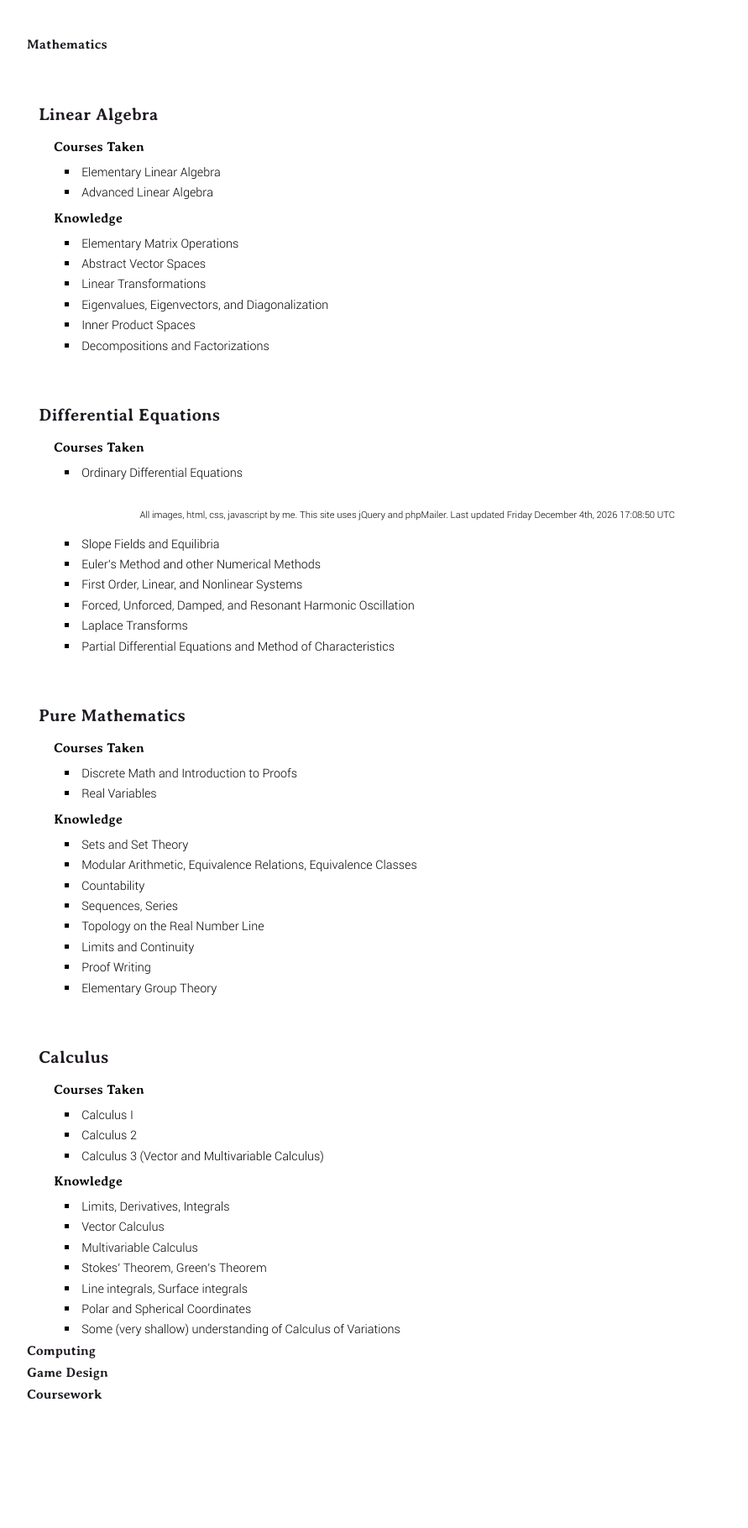
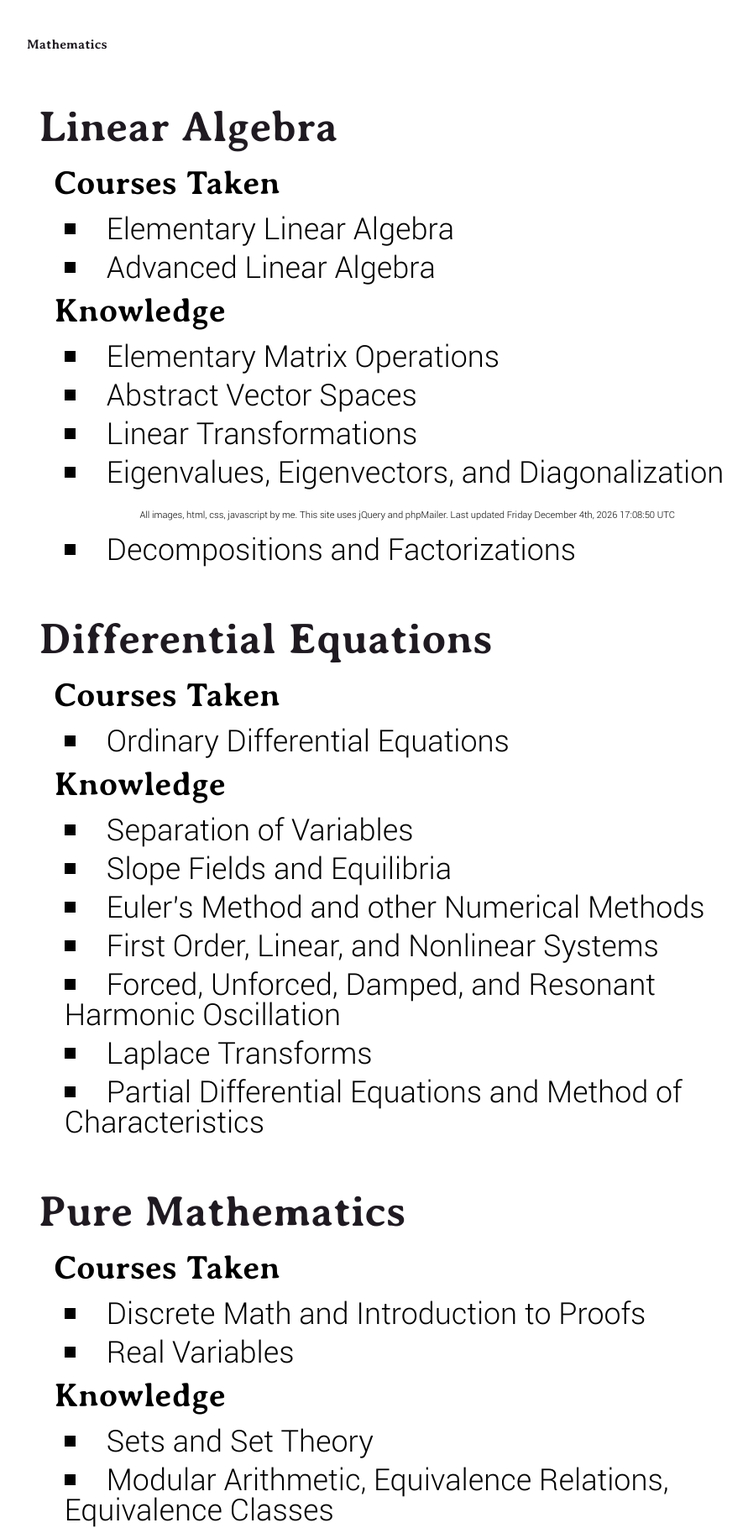
Before and after one commit to Abhalphiest/portfolio, a PHP site: page /education/education.php in a window 1280 px wide, after a click on "Mathematics". Shown: the part 160-1980 px from the top of the page at 84% size, without its empty margins (101-992 px from the left). Before the commit the page ends 1827 px from the top, so only its background shows below. Run offline with PHP 8.4, Linux system fonts and the light colour scheme; some libraries are stand-ins or nearby versions.

Commit message:
css tweaks

```diff
--- a/css/education.css
+++ b/css/education.css
@@ -44,6 +44,7 @@ section ul li{
 #mathedu, #compedu, #gameedu, #coursework
 {
 	display:none;
+	font-size:2.5em;
 }
 @media screen and (max-width: 1024px)
 {
```
